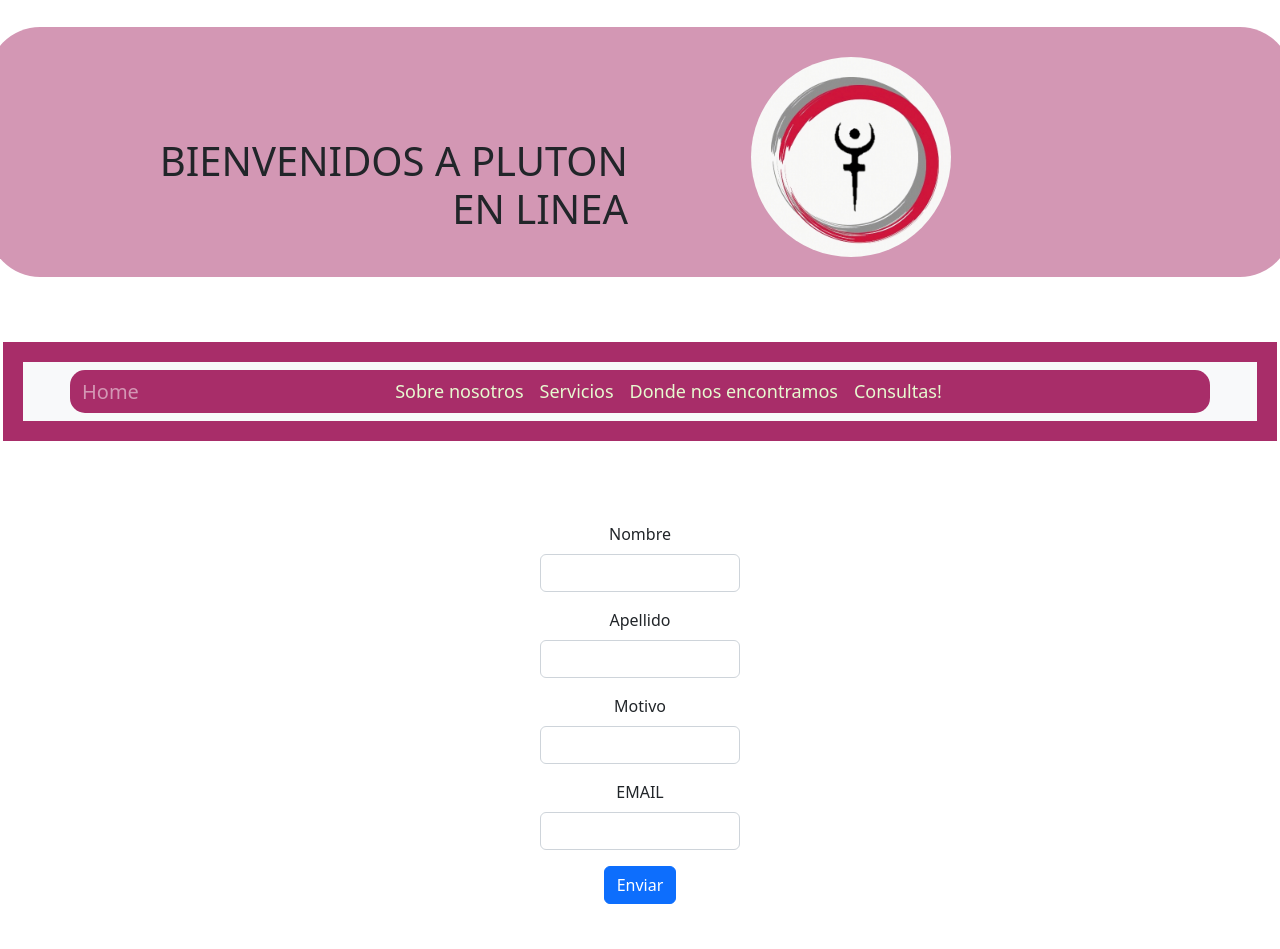
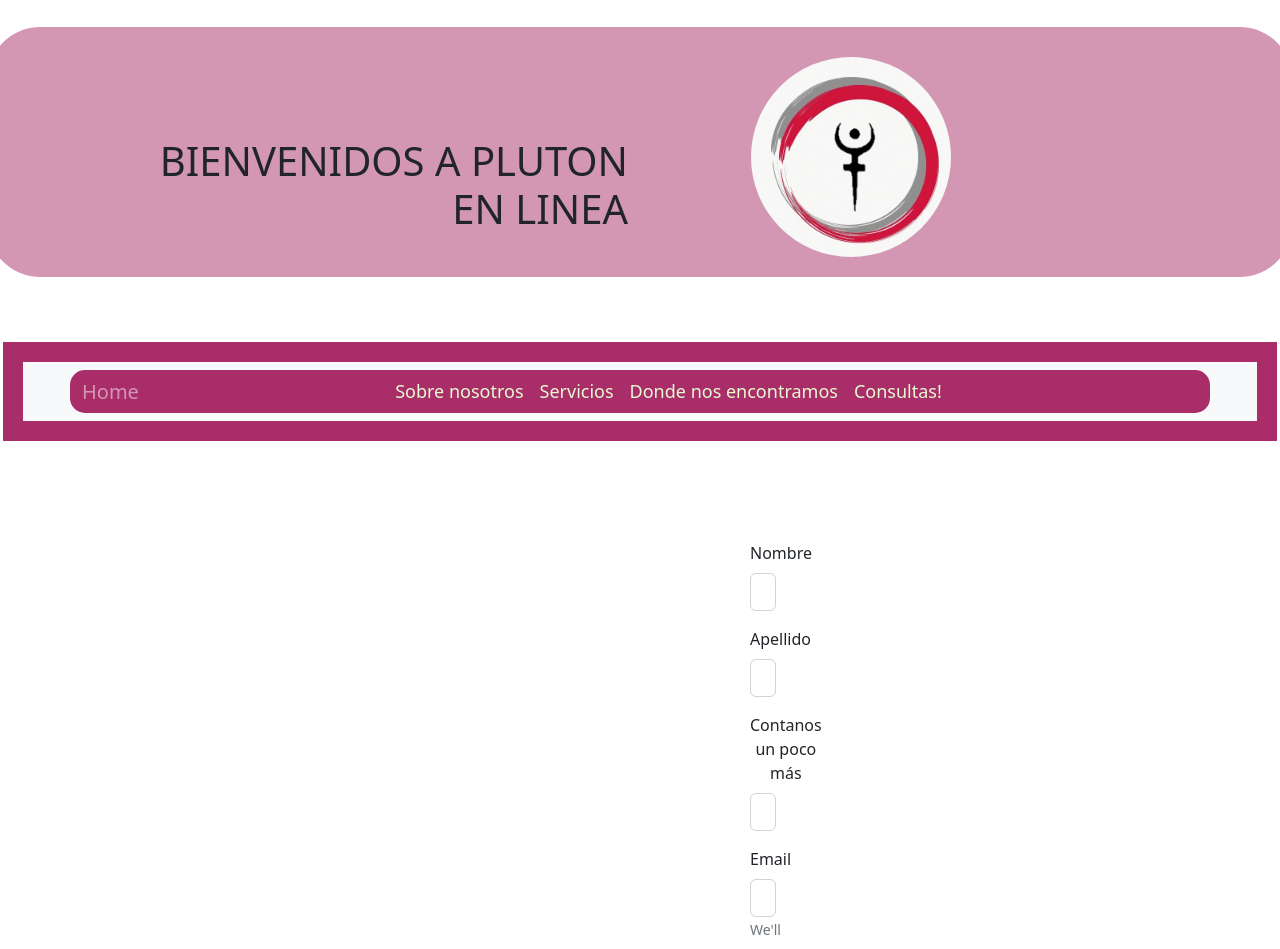
Before and after one commit to ySofiarodriguez15/proyecto-astrologia-def, a React (Create React App) app in the folder front/: page /Formulario in a window 1280 px wide. Shown: the top 949 px of the page. Built offline with nearby package versions, Linux system fonts and the light colour scheme.

Commit message:
sin sweetalert2

```diff
--- a/front/src/componentes/Donde.jsx
+++ b/front/src/componentes/Donde.jsx
@@ -1,7 +1,7 @@
 import React, {useState, useEffect} from 'react';
 import axios from 'axios';
-import {Table, Button} from 'react-bootstrap';
-import Swal from 'sweetalert2';
+import {Table} from 'react-bootstrap';
+
 
 
 
@@ -25,28 +25,6 @@ const Donde = ()=> {
         getConsultas()
     },[])
 
-    const handleDelete = (id) =>{
-        console.log(id);
-
-            Swal.fire({
-                title: 'Está seguro de ELIMINAR?',
-                showDenyButton: true,
-                confirmButtonText: 'Eliminar',
-                denyButtonText: `No Eliminar`,
-            }).then((result) => {
-                if (result.isConfirmed) {
-                axios.delete(`${URL}${id}`)
-                Swal.fire('Eliminado', '', 'success')
-                getConsultas()
-                } else if (result.isDenied) {
-                Swal.fire('Sus datos no se eliminaron')
-                }
-            })
-    //axios.delete(URL + id)
-    //axios.delete(`http://localhost:3001/${id}`);
-
-    }
-
     return (
 
             <div className="container text-center m-5">
@@ -62,13 +40,10 @@ const Donde = ()=> {
             <tbody className="m-4">
                 {consultas.map(consulta =>
                 <tr>
-                    {/* <td>{persona._id}</td> */}
                     <td>{consulta.nombre}</td>
                     <td>{consulta.apellido}</td>
                     <td>{consulta.motivo}</td>
                     <td>{consulta.email}</td>
-                    <td><Button variant="success" className="mt-3">Update</Button></td>
-                    <td><Button variant="danger" onClick={() => handleDelete(consulta._id)}className="mt-3">Delete</Button></td>
                 </tr>
                 )}
             </tbody>
--- a/front/src/componentes/Formulario.jsx
+++ b/front/src/componentes/Formulario.jsx
@@ -16,13 +16,6 @@ const Formulario=()=> {
         email:"",
     });
 
-        const handleChange = (e) => {
-            setInputs({
-                ...inputs,
-                [e.target.name]: e.target.value
-            })
-        };
-
         const handleClick = async () =>{
             await axios.post(URL, inputs)
             setInputs({
@@ -34,22 +27,32 @@ const Formulario=()=> {
         }
 
     return (
-                <div className="d-flex flex-column align-items-center">
-                {Object.keys(inputs).map((key, index) => (
-                    <Form.Group className="pt-3" key={index} style={{ maxWidth: "200px" }}>
-                    <Form.Label id="form">
-                        {key === "email" ? key.toUpperCase() : key[0].toUpperCase() + key.slice(1)}</Form.Label>
-                    <Form.Control
-                        name={key}
-                        value={inputs[key]}
-                        onChange={handleChange}
-                    />
-                    </Form.Group>
-                ))}
-                    <Button className="mt-3" onClick={handleClick}>Enviar</Button>
-                </div>
+        <Form className="containerForm">
+        <Form.Group className="mb-3" controlId="formBasicPassword">
+            <Form.Label>Nombre</Form.Label>
+            <Form.Control type="string" placeholder="ej: Susana" />
+        </Form.Group>
+        <Form.Group className="mb-3" controlId="formBasicPassword">
+            <Form.Label>Apellido</Form.Label>
+            <Form.Control type="string" placeholder="Ej: González" />
+        </Form.Group>
+        <Form.Group className="mb-3" controlId="formBasicPassword">
+            <Form.Label>Contanos un poco más</Form.Label>
+            <Form.Control type="string" placeholder="Tu motivo de consulta" className ="placeMotivo" />
+        </Form.Group>
+        <Form.Group className="mb-5" controlId="formBasicEmail">
+            <Form.Label>Email</Form.Label>
+            <Form.Control type="string" placeholder="Tu email para comunicarnos" />
+            <Form.Text className="text-muted">
+            We'll never share your email with anyone else.
+            </Form.Text>
+        </Form.Group>
+        <Button variant="success" type="Enviar" className ="botonFormulario" onClick={handleClick}>
+            Enviar
+        </Button>
+        </Form>
             );
             };
 
 
-export default Formulario;
+export default Formulario
```
Also changed, not shown: front/public/robots.txt (deleted), 1 other file (tests, documents, lock files or other folders).
